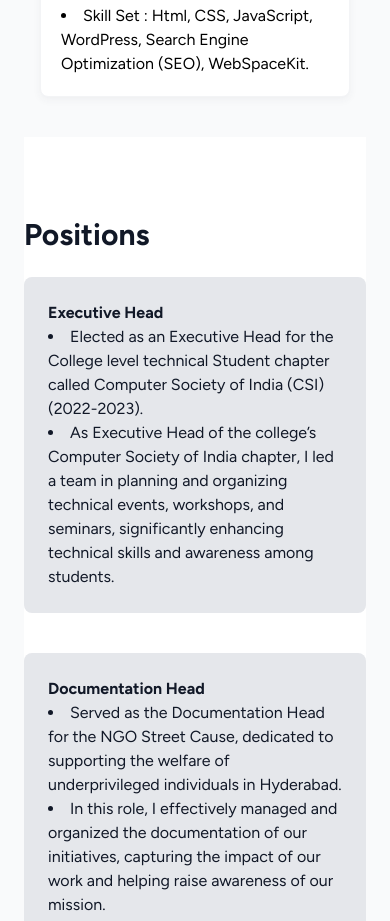
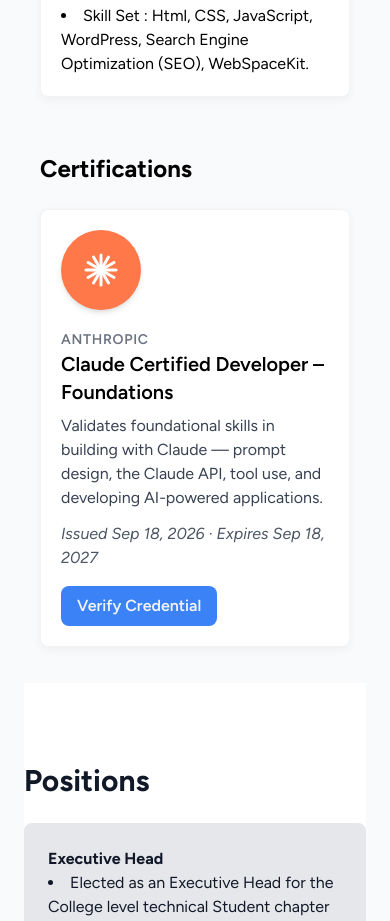
Before and after one commit to Aravind505-stack/My_Portfolio, a React (Create React App) app: page / in a window 390 px wide. Shown: the part 7280-8201 px from the top of the page. Built offline with nearby package versions, Linux system fonts and the light colour scheme.

Commit message:
updating the certification section

```diff
--- a/src/Components/Pages/Home.jsx
+++ b/src/Components/Pages/Home.jsx
@@ -3,6 +3,7 @@
 import Experience from "../UI/Experience";
 import About from "../UI/About";
 import Education from "../UI/Education";
+import Certifications from "../UI/Certifications";
 // import Skills from "../UI/Skills";
 import Projects from "../UI/Projects";
 import Contact from "../UI/Contact";
@@ -16,6 +17,7 @@
         <Hero />
         <About />
         <Experience />
+        <Certifications />
         <Projects />
 
         <Education />
--- /dev/null
+++ b/src/Components/UI/Certifications.jsx
@@ -0,0 +1,93 @@
+import React from 'react';
+import { motion } from 'framer-motion';
+
+const certifications = [
+  {
+    title: "Claude Certified Developer – Foundations",
+    issuer: "Anthropic",
+    issued: "Sep 18, 2026",
+    expires: "Sep 18, 2027",
+    credentialUrl: "https://www.credly.com/badges/0d5e4db1-3ae5-4a8f-b796-caa34001f0e9",
+    description:
+      "Validates foundational skills in building with Claude — prompt design, the Claude API, tool use, and developing AI-powered applications.",
+  },
+];
+
+// Starburst mark used inside the badge
+const Starburst = () => (
+  <svg viewBox="0 0 24 24" className="h-9 w-9" aria-hidden="true">
+    {Array.from({ length: 12 }).map((_, i) => (
+      <line
+        key={i}
+        x1="12"
+        y1="12"
+        x2="12"
+        y2="2"
+        stroke="currentColor"
+        strokeWidth="2"
+        strokeLinecap="round"
+        transform={`rotate(${i * 30} 12 12)`}
+      />
+    ))}
+  </svg>
+);
+
+const Certifications = () => {
+  return (
+    <section id="certifications" className="p-4 mb-5">
+      {/* Heading fades in */}
+      <motion.h2
+        className="text-2xl font-bold mb-6"
+        initial={{ opacity: 0, y: -20 }}
+        whileInView={{ opacity: 1, y: 0 }}
+        viewport={{ once: true }}
+        transition={{ duration: 0.5, ease: 'easeOut' }}
+      >
+        Certifications
+      </motion.h2>
+
+      <div className="grid grid-cols-1 lg:grid-cols-2 gap-6">
+        {certifications.map((cert, index) => (
+          <motion.div
+            key={index}
+            className="bg-white rounded-lg p-5 shadow-sm border border-gray-100 flex flex-col sm:flex-row gap-5 items-start"
+            initial={{ opacity: 0, y: 30 }}
+            whileInView={{ opacity: 1, y: 0 }}
+            viewport={{ once: true, amount: 0.2 }}
+            transition={{ delay: index * 0.1, duration: 0.6, ease: 'easeOut' }}
+            whileHover={{
+              y: -4,
+              boxShadow: '0 12px 32px rgba(0,0,0,0.10)',
+              transition: { duration: 0.25 },
+            }}
+          >
+            <div className="shrink-0 h-20 w-20 rounded-full bg-orange text-white flex items-center justify-center shadow-md">
+              <Starburst />
+            </div>
+
+            <div className="flex-1">
+              <p className="text-sm font-semibold uppercase tracking-wider text-gray-500">
+                {cert.issuer}
+              </p>
+              <h3 className="text-xl font-semibold mb-2">{cert.title}</h3>
+              <p className="text-gray-700 mb-3">{cert.description}</p>
+              <p className="italic text-gray-600 mb-4">
+                Issued {cert.issued} · Expires {cert.expires}
+              </p>
+              <a
+                href={cert.credentialUrl}
+                target="_blank"
+                rel="noopener noreferrer"
+                className="inline-block text-base font-semibold text-gray-100 py-2 px-4 rounded-lg bg-blue hover:text-white hover:shadow-lg"
+              >
+                Verify Credential
+              </a>
+            </div>
+          </motion.div>
+        ))}
+      </div>
+    </section>
+  );
+};
+
+export default Certifications;
--- a/src/Components/UI/Header.jsx
+++ b/src/Components/UI/Header.jsx
@@ -7,6 +7,7 @@
   { name: "Home", href: "#", current: true },
   { name: "About", href: "#About", current: false },
   { name: "Experience", href: "#experience", current: false },
+  { name: "Certifications", href: "#certifications", current: false },
   { name: "Positions", href: "#projects", current: false },
 ];
 
```
